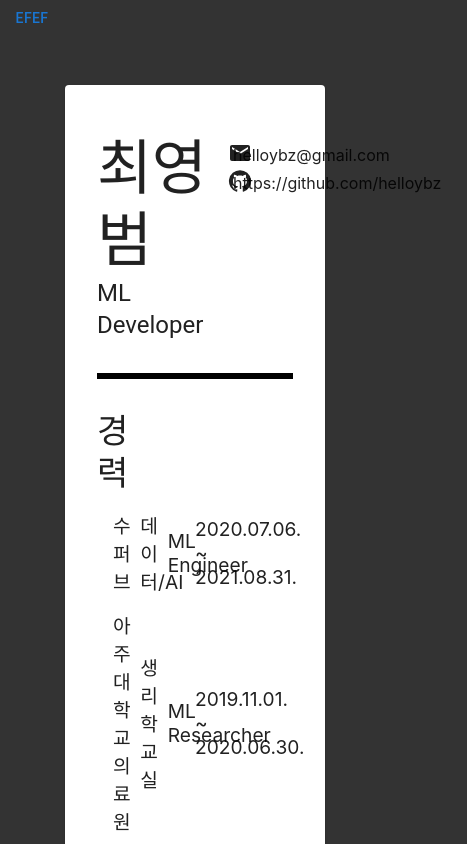
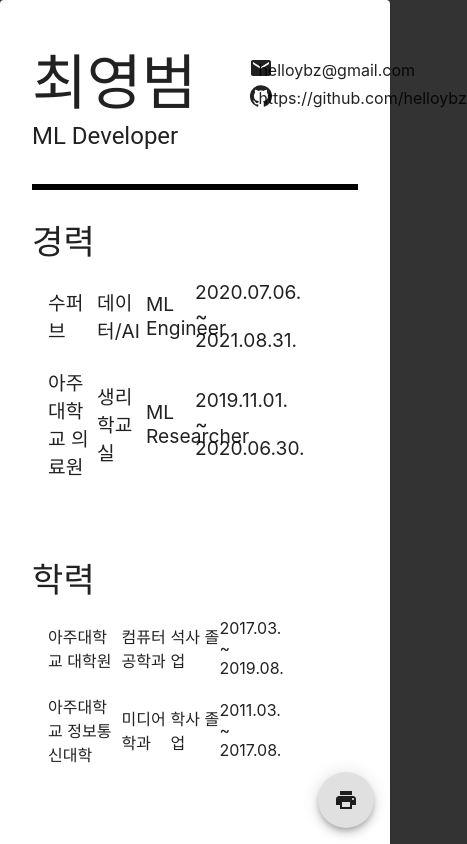
Before and after one commit to helloybz/resume, a React (Create React App) app: page / in a window 390 px wide. Shown: the top 844 px of the page, 467 px wide, since content can reach past the window. Built offline with nearby package versions, Linux system fonts and the light colour scheme.

Commit message:
Make paper responsive and create print button

```diff
--- a/src/ResumeWrapper.js
+++ b/src/ResumeWrapper.js
@@ -1,8 +1,8 @@
 import { forwardRef, useRef } from 'react';
-import { Button, Grid } from "@mui/material";
+import { Fab, Grid } from "@mui/material";
 import { useReactToPrint } from "react-to-print";
+import PrintIcon from '@mui/icons-material/Print';
 import { Resume } from "./Resume"
-import './ResumeWrapper.css';
 
 export function ResumeWrapper() {
     const handlePrint = useReactToPrint({
@@ -14,13 +14,38 @@ export function ResumeWrapper() {
             <Resume />
         </div>
     ));
-    const resumeRef = useRef()
+    const resumeRef = useRef(null)
+
     return (
         <Grid container justifyContent="center">
-            <Grid item xs={12}>
-                <Button onClick={handlePrint}>efef</Button>
-            </Grid>
-            <Grid item xs={8} className="resumeWrapper">
+            <Fab
+                sx={{
+                    position: "fixed",
+                    right: {
+                        "xs": "1rem",
+                        "lg": "3rem"
+                    },
+                    bottom: {
+                        "xs": "1rem",
+                        "lg": "3rem"
+                    },
+                    zIndex: "20",
+                }}
+                onClick={handlePrint}
+            >
+                <PrintIcon />
+            </Fab>
+            <Grid
+                item
+                xs={12}
+                sm={8}
+                sx={{
+                    paddingTop: {
+                        "xs": "0",
+                        "lg": "3rem"
+                    }
+                }}
+            >
                 <ReferredResume ref={resumeRef} />
             </Grid>
         </Grid >
```
